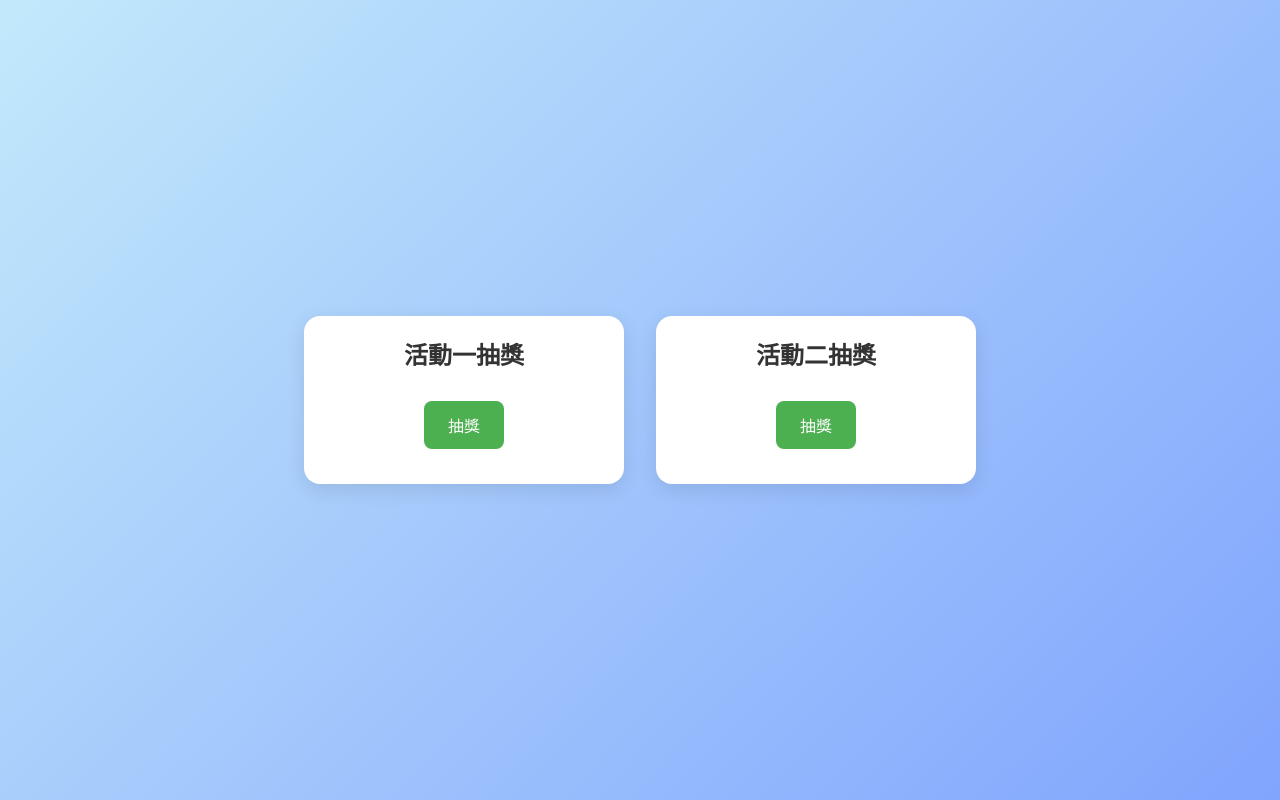
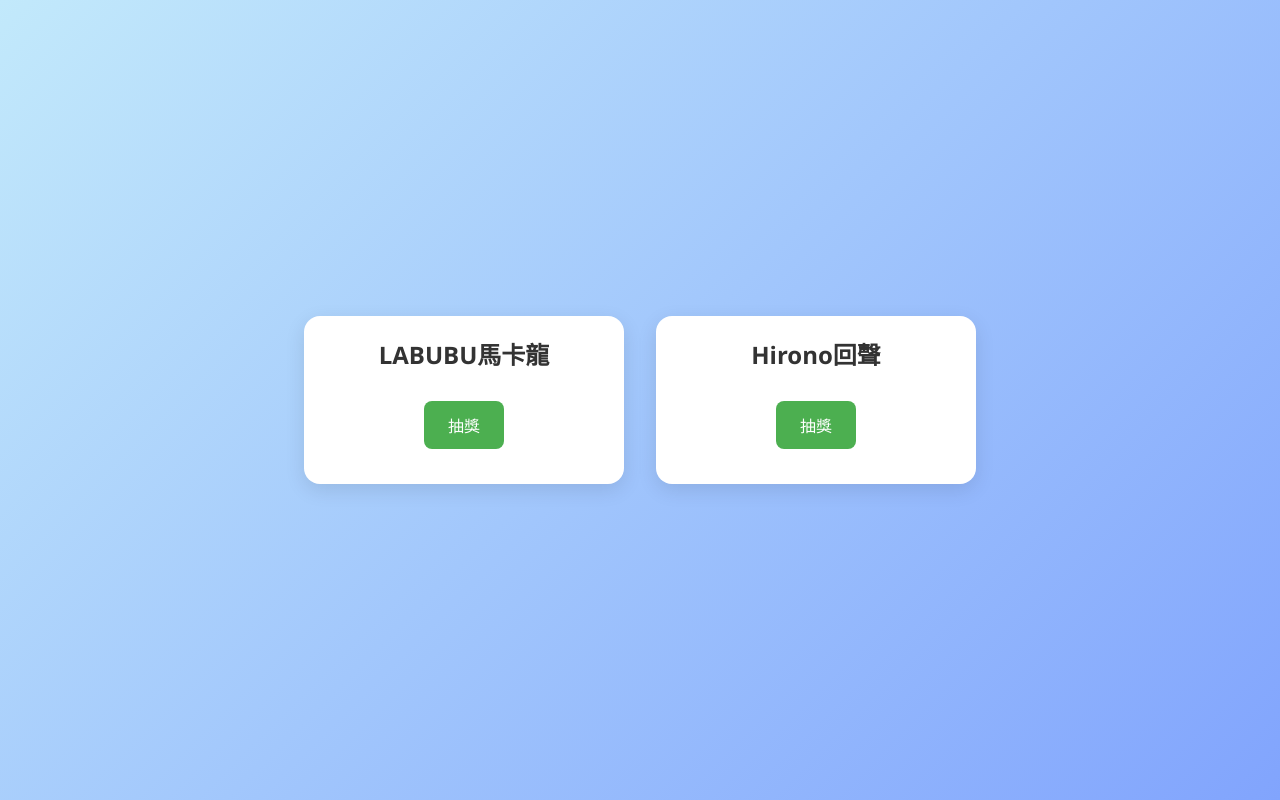
Before and after one commit to Howard-Chiu911/lottery, a plain HTML site: page index.html in a window 1280 px wide. Drawn offline with Linux system fonts and the light colour scheme.

Commit message:
Update index.html

```diff
--- a/index.html
+++ b/index.html
@@ -73,14 +73,14 @@
 <body>
   <div class="container">
     <div class="card" data-event="event1">
-      <h2>活動一抽獎</h2>
+      <h2>LABUBU馬卡龍</h2>
       <button class="draw-btn">抽獎</button>
       <div class="result"></div>
       <div class="timestamp"></div>
     </div>
 
     <div class="card" data-event="event2">
-      <h2>活動二抽獎</h2>
+      <h2>Hirono回聲</h2>
       <button class="draw-btn">抽獎</button>
       <div class="result"></div>
       <div class="timestamp"></div>
```
